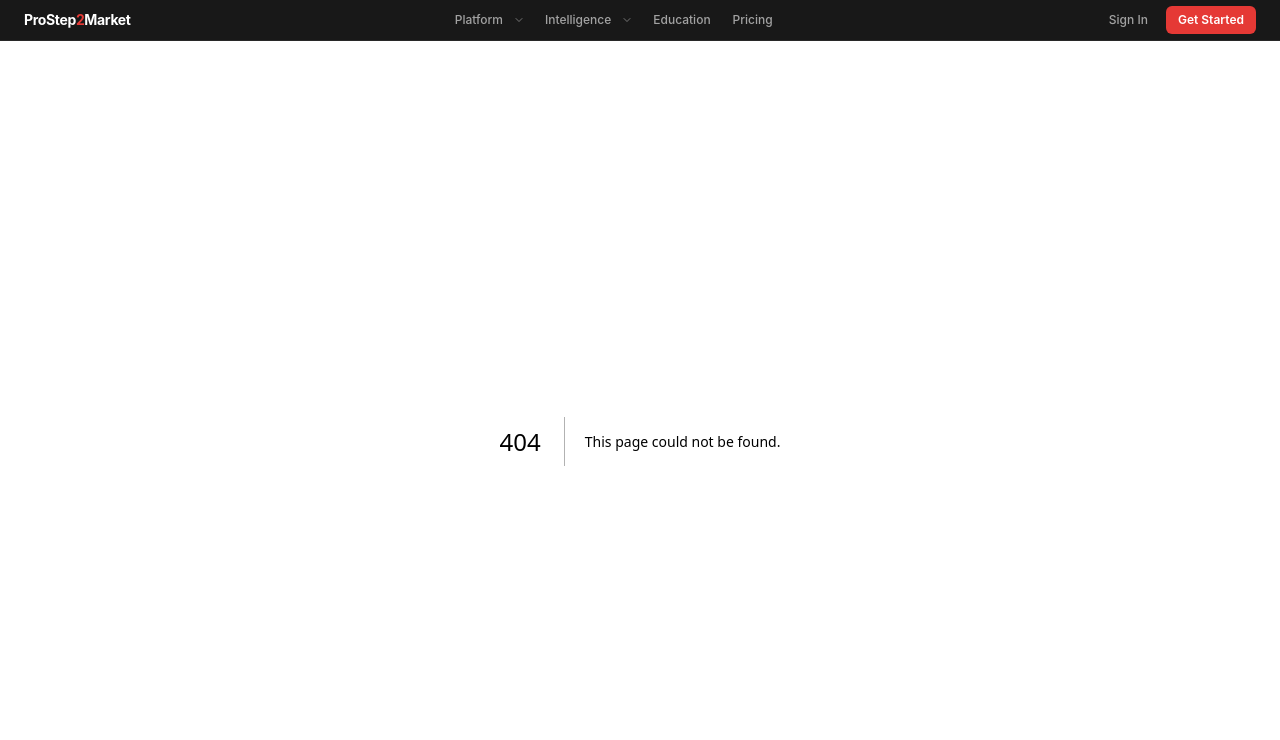
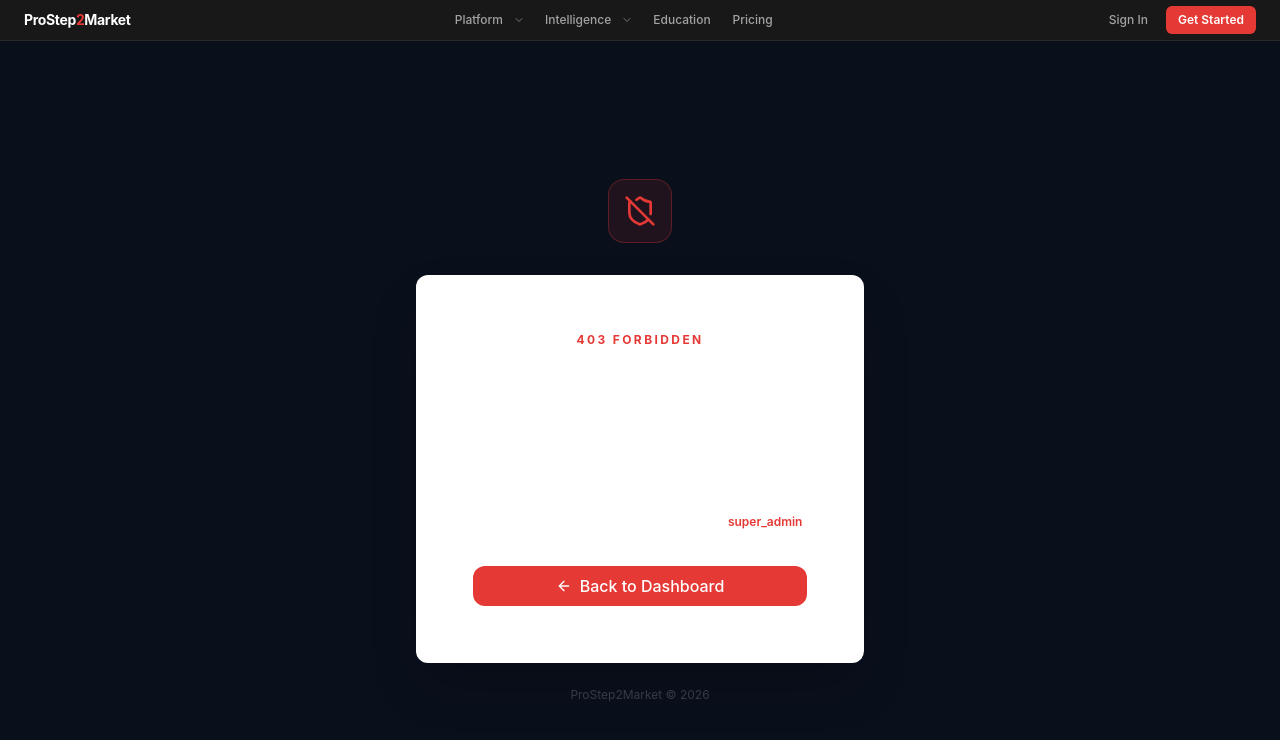
Before and after one commit to obcoin1990/prostep2market, a Next.js app: page /forbidden in a window 1280 px wide. Before the commit this address had no page. Shown: the top 740 px of the page. Built offline with nearby package versions, Linux system fonts and the light colour scheme.

Commit message:
fix: break /admin/forbidden redirect loop — move page outside admin layout

```diff
--- a/src/app/admin/forbidden/page.tsx
+++ b/src/app/admin/forbidden/page.tsx
@@ -1,52 +1,7 @@
-import Link from 'next/link'
-import { ShieldOff, ArrowLeft } from 'lucide-react'
-import { Card, CardContent } from '@/components/ui/card'
+import { redirect } from 'next/navigation'
 
-export default function AdminForbiddenPage() {
-  return (
-    <div className="min-h-screen bg-[#0A0F1C] flex items-center justify-center p-6">
-      <div className="w-full max-w-md">
-        {/* Brand mark */}
-        <div className="flex justify-center mb-8">
-          <div className="w-16 h-16 rounded-2xl bg-[#E53935]/10 border border-[#E53935]/30 flex items-center justify-center">
-            <ShieldOff className="w-8 h-8 text-[#E53935]" />
-          </div>
-        </div>
-
-        <Card className="border border-white/10 bg-[#0A0F1C]/80 backdrop-blur shadow-2xl">
-          <CardContent className="pt-8 pb-8 px-8 text-center space-y-4">
-            <div>
-              <p className="text-xs font-bold tracking-[0.2em] uppercase text-[#E53935] mb-2">
-                403 Forbidden
-              </p>
-              <h1 className="text-2xl font-bold text-white mb-2">Access Denied</h1>
-              <p className="text-white/50 text-sm leading-relaxed">
-                You do not have permission to access the admin panel. This area is
-                restricted to platform super-admins only.
-              </p>
-            </div>
-
-            <div className="border-t border-white/10 pt-4">
-              <p className="text-xs text-white/30 mb-5">
-                If you believe this is a mistake, contact your platform administrator
-                and ask them to grant you the <span className="text-[#E53935] font-semibold">super_admin</span> role.
-              </p>
-
-              <Link
-                href="/dashboard"
-                className="inline-flex items-center justify-center gap-2 w-full px-4 py-2 text-base font-medium rounded-[12px] bg-[#E53935] text-white hover:opacity-90 transition-colors"
-              >
-                <ArrowLeft className="w-4 h-4" />
-                Back to Dashboard
-              </Link>
-            </div>
-          </CardContent>
-        </Card>
-
-        <p className="text-center text-white/20 text-xs mt-6">
-          ProStep2Market &copy; {new Date().getFullYear()}
-        </p>
-      </div>
-    </div>
-  )
+// This page has moved to /forbidden to avoid a redirect loop
+// caused by being inside the admin layout (which itself redirects here).
+export default function AdminForbiddenRedirect() {
+  redirect('/forbidden')
 }
--- a/src/app/admin/layout.tsx
+++ b/src/app/admin/layout.tsx
@@ -15,8 +15,8 @@ export default async function AdminLayout({
     const supabase = await createClient()
     const { data: { user } } = await supabase.auth.getUser()
     if (!user) redirect('/login')
-    // Logged in but not admin → show 403
-    redirect('/admin/forbidden')
+    // Logged in but not admin → show 403 (outside admin layout to avoid redirect loop)
+    redirect('/forbidden')
   }
 
   return (
--- /dev/null
+++ b/src/app/forbidden/page.tsx
@@ -0,0 +1,52 @@
+import Link from 'next/link'
+import { ShieldOff, ArrowLeft } from 'lucide-react'
+import { Card, CardContent } from '@/components/ui/card'
+
+export default function ForbiddenPage() {
+  return (
+    <div className="min-h-screen bg-[#0A0F1C] flex items-center justify-center p-6">
+      <div className="w-full max-w-md">
+        <div className="flex justify-center mb-8">
+          <div className="w-16 h-16 rounded-2xl bg-[#E53935]/10 border border-[#E53935]/30 flex items-center justify-center">
+            <ShieldOff className="w-8 h-8 text-[#E53935]" />
+          </div>
+        </div>
+
+        <Card className="border border-white/10 bg-[#0A0F1C]/80 backdrop-blur shadow-2xl">
+          <CardContent className="pt-8 pb-8 px-8 text-center space-y-4">
+            <div>
+              <p className="text-xs font-bold tracking-[0.2em] uppercase text-[#E53935] mb-2">
+                403 Forbidden
+              </p>
+              <h1 className="text-2xl font-bold text-white mb-2">Access Denied</h1>
+              <p className="text-white/50 text-sm leading-relaxed">
+                You do not have permission to access the admin panel. This area is
+                restricted to platform super-admins only.
+              </p>
+            </div>
+
+            <div className="border-t border-white/10 pt-4">
+              <p className="text-xs text-white/30 mb-5">
+                If you believe this is a mistake, contact your platform administrator
+                and ask them to grant you the{' '}
+                <span className="text-[#E53935] font-semibold">super_admin</span> role.
+              </p>
+
+              <Link
+                href="/dashboard"
+                className="inline-flex items-center justify-center gap-2 w-full px-4 py-2 text-base font-medium rounded-[12px] bg-[#E53935] text-white hover:opacity-90 transition-colors"
+              >
+                <ArrowLeft className="w-4 h-4" />
+                Back to Dashboard
+              </Link>
+            </div>
+          </CardContent>
+        </Card>
+
+        <p className="text-center text-white/20 text-xs mt-6">
+          ProStep2Market &copy; {new Date().getFullYear()}
+        </p>
+      </div>
+    </div>
+  )
+}
```
